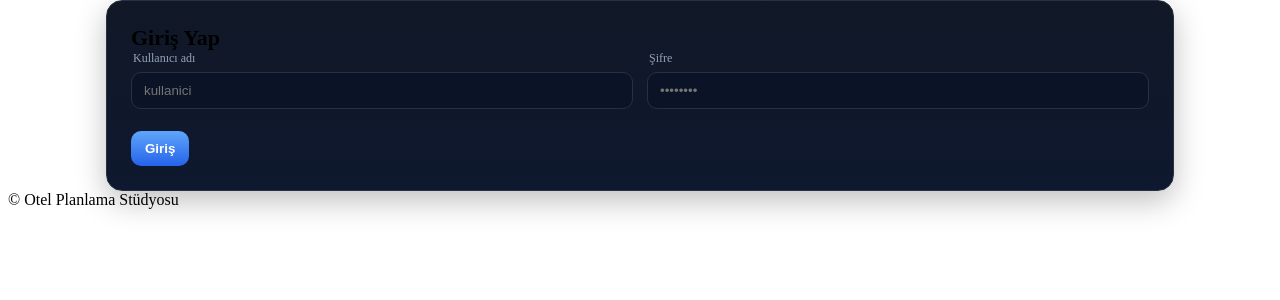
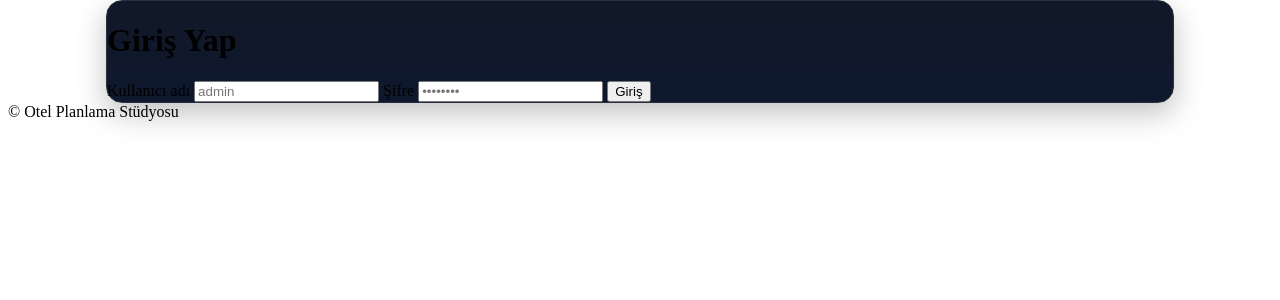
Before and after one commit to GrafikOtelCM/render-gemini-docx, a FastAPI app: page /login in a window 1280 px wide. Shown: the part 26-326 px from the top of the page. Run offline with FastAPI, Linux system fonts and the light colour scheme.

Commit message:
Update login.html

```diff
--- a/templates/login.html
+++ b/templates/login.html
@@ -1,19 +1,17 @@
 {% extends "base.html" %}
 {% block content %}
-<section class="card p-lg">
-  <h1 class="h2 mb-md">Giriş Yap</h1>
-  <form method="post" action="/login" class="grid-2">
-    <label class="form-field">
-      <span>Kullanıcı adı</span>
-      <input name="username" required placeholder="kullanici" />
+<div class="card">
+  <h1 class="title">Giriş Yap</h1>
+  {% if error %}<div class="alert">{{ error }}</div>{% endif %}
+  <form method="post" action="/login" class="grid">
+    <input type="hidden" name="csrf_token" value="{{ csrf_token }}">
+    <label>Kullanıcı adı
+      <input name="username" placeholder="admin" required>
     </label>
-    <label class="form-field">
-      <span>Şifre</span>
-      <input name="password" type="password" required placeholder="••••••••" />
+    <label>Şifre
+      <input name="password" type="password" placeholder="••••••••" required>
     </label>
-    <div class="col-span-2 mt-sm">
-      <button class="btn primary">Giriş</button>
-    </div>
+    <button class="btn-primary" type="submit">Giriş</button>
   </form>
-</section>
+</div>
 {% endblock %}
```
